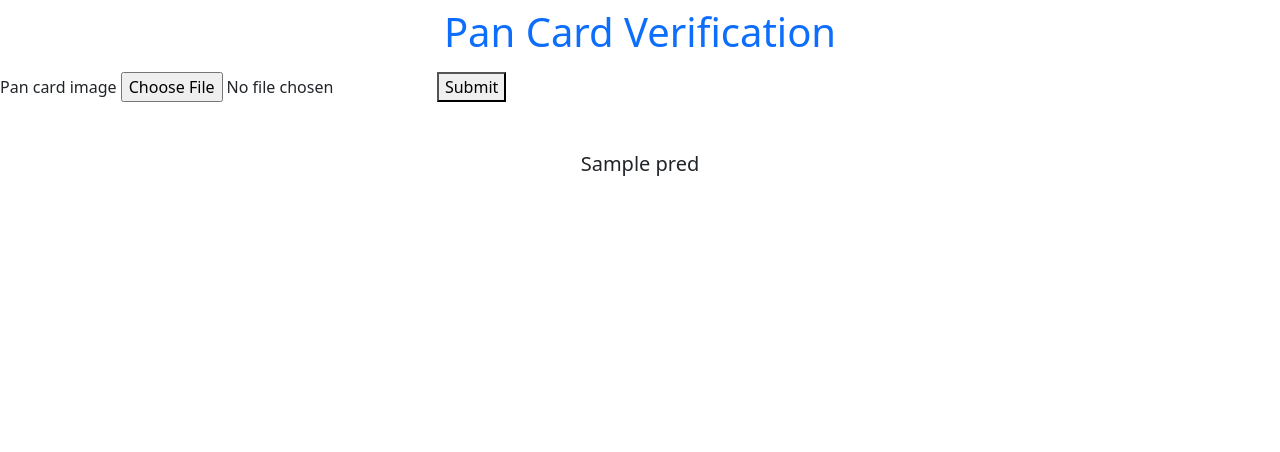
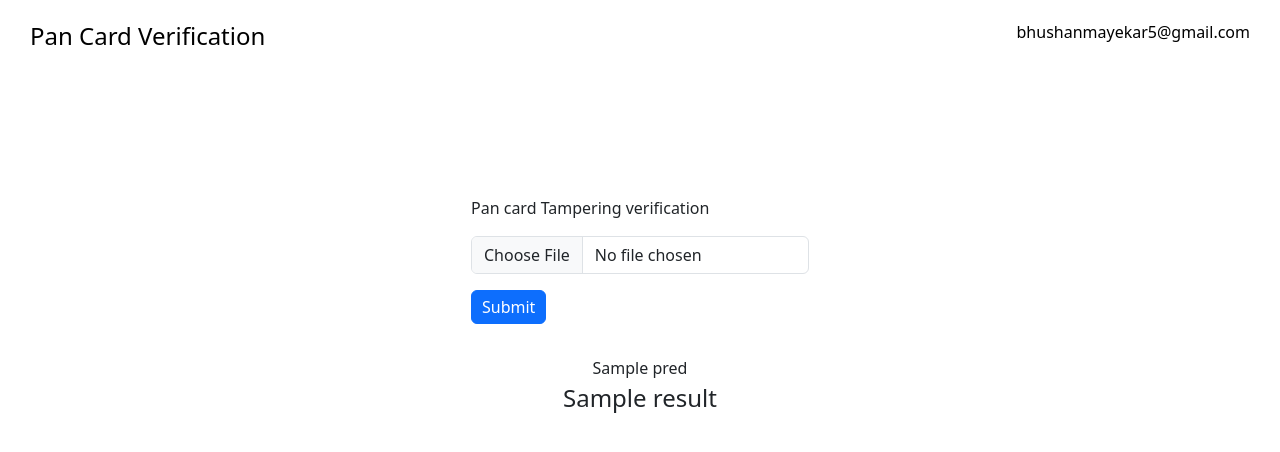
Before and after one commit to Bhushan555/pancard_tampering_detection, a Flask app: template templates/index.html in a window 1280 px wide. Shown: the top 452 px of the page. Run offline with Flask 3, Linux system fonts and the light colour scheme; the template is opened without the code that fills it: most values are stand-ins (such as "Sample title", 1, 10 or a date in 2020).

Commit message:
Final Commit

```diff
--- a/app.py
+++ b/app.py
@@ -26,7 +26,11 @@ def index():
         uploaded_gray = cv2.cvtColor(uploaded_image, cv2.COLOR_BGR2GRAY)
         (score, diff) = structural_similarity(original_gray, uploaded_gray, full=True)
         diff = (diff * 255).astype("uint8")
-        return render_template('index.html',pred=str(round(score*100,2)) + '%' + ' correct')
+        if round(score*100,2)>50:
+            res="Real"
+        else:
+            res="Fake"
+        return render_template('index.html',pred=str(round(score*100,2)) + '%' + ' correct',result=res)
 
 
 if __name__=="__main__":
--- a/static/css/style.css
+++ b/static/css/style.css
@@ -1,8 +1,26 @@
+.body{
+    height: 100%;
+}
 .navbar{
     display: flex;
     align-items: center;
+    justify-content: space-between;
+    padding: 20px 30px;
+}
+.navbar h1{
+    font-size: 24px;
+}
+.navbar a{
+    text-decoration: none;
+    color:black ;
+}
+.form-wrapper{
+    display: flex;
+    flex-direction: column;
+    align-items: center;
     justify-content: center;
+    margin-top: 100px;
 }
-.navbar h1 a{
-    text-decoration: none;
+button{
+    padding: 4px 10px !important;
 }
--- a/templates/index.html
+++ b/templates/index.html
@@ -13,55 +13,25 @@
             <h1>
                 <a href="/">Pan Card Verification</a>
             </h1>
+            <p>
+              <a href="mailto:bhushanmayekar5@gmail.com">bhushanmayekar5@gmail.com</a>
+            </p>
         </div>
     </header>
     <main>
-        <form action="/" method="post" enctype="multipart/form-data">
-            <label for="">Pan card image</label>
-            <input type="file" name="file_upload" id="file_upload">
-            <button type="submit">Submit</button>
+      <div class="form-wrapper form-field">
+        <form  class="form-group" action="/" method="post" enctype="multipart/form-data">
+            <label class="d-block my-3 form-label" for="">Pan card Tampering verification</label>
+            <input class="form-control my-3" type="file" name="file_upload" id="file_upload">
+            <button class="d-block my-3 btn btn-primary" type="submit">Submit</button>
         </form>
+        <div class="result text-center d-block mt-3">
+             <p class="mb-1">{{pred}}</p>
+             <h4 class="mt-0">{{result}}</h4>
+      </div>
+      </div>
     </main>
 
-  <!-- <div class="section no-pad-bot" id="index-banner">
-    <div class="container">
-      <div class="row">
-        <form action='/' method="post" class="col s12" enctype="multipart/form-data">
-          <div class="row">
-          	<div class="input-field col s3">
-            </div>
-
-            <div class="input-field col s5" style="margin-left: 20px; margin-top: 100px">
-              <div class = "row">
-                  <label for="first_name"><b>Upload Pan Card Image</b></label><br>
-                  <div class = "file-field input-field">
-                    <div class = "btn" style="background-color: #5e72e4">
-                      <span>Browse</span>
-                      <input type = "file" name="file_upload" id="file_upload" />
-                    </div>
-                    <div class = "file-path-wrapper">
-                      <input class = "file-path validate" type = "text" placeholder = "Upload file" name="file_name" id="file_name" />
-                    </div>
-                  </div>
-              </div>
-            </div>
-          </div>
-
-          <div class="row center">
-            <button type="submit" class="btn-large" style="background-color: #5e72e4">Check</button>
-          </div>
-        </form>
-
-
-      </div>
-      <br><br>
-    </div>
-  </div> -->
-   	<div style="text-align: center; padding-top: 50px">
-      		<h5>{{pred}}</h5>
-     	</div>
-    <footer>
-
-    </footer>
+    <script src="../static/js/script.js"></script>
 </body>
 </html>
```
Also changed, not shown: static/images/background.jpg (added), static/images/uploads/image.jpg, static/js/script.js (line endings or trailing spaces).
